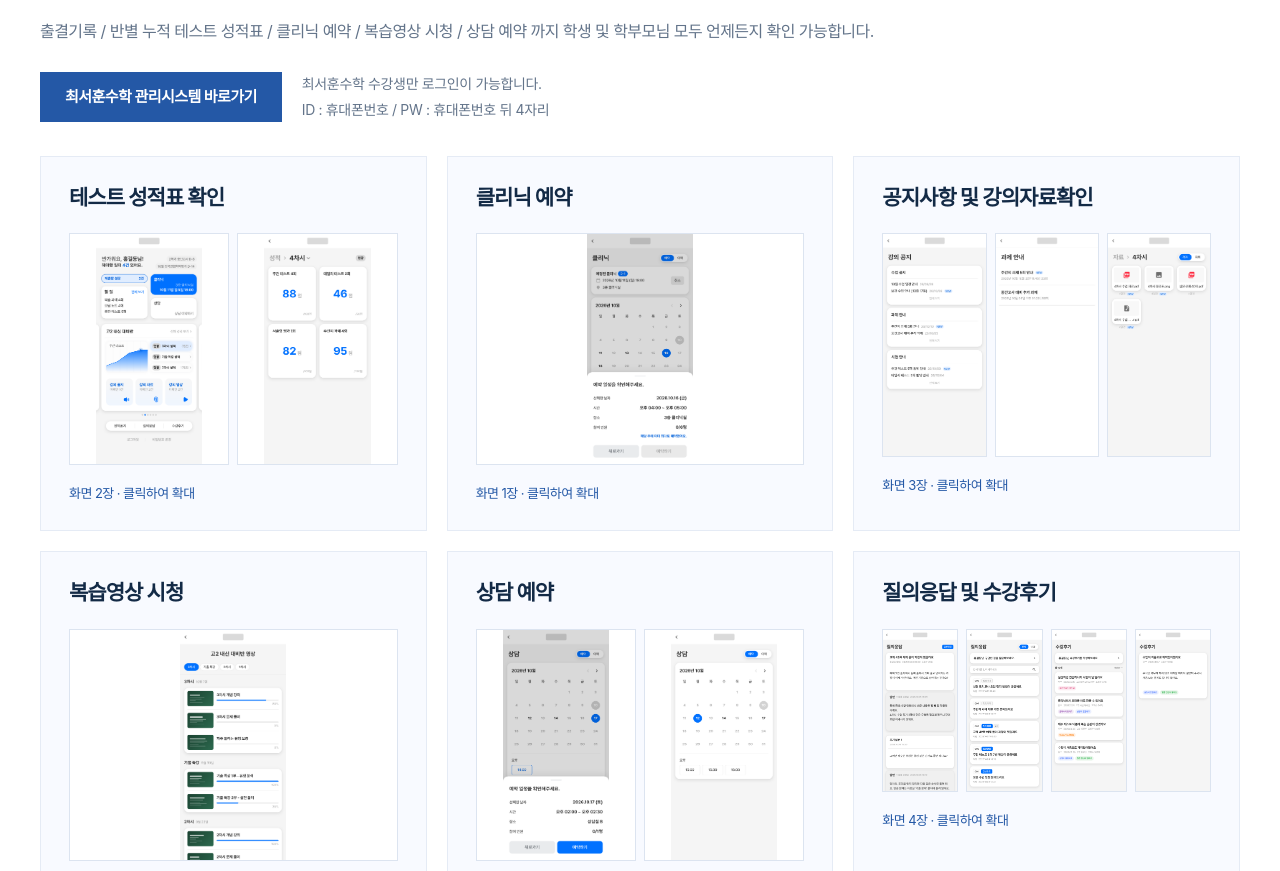
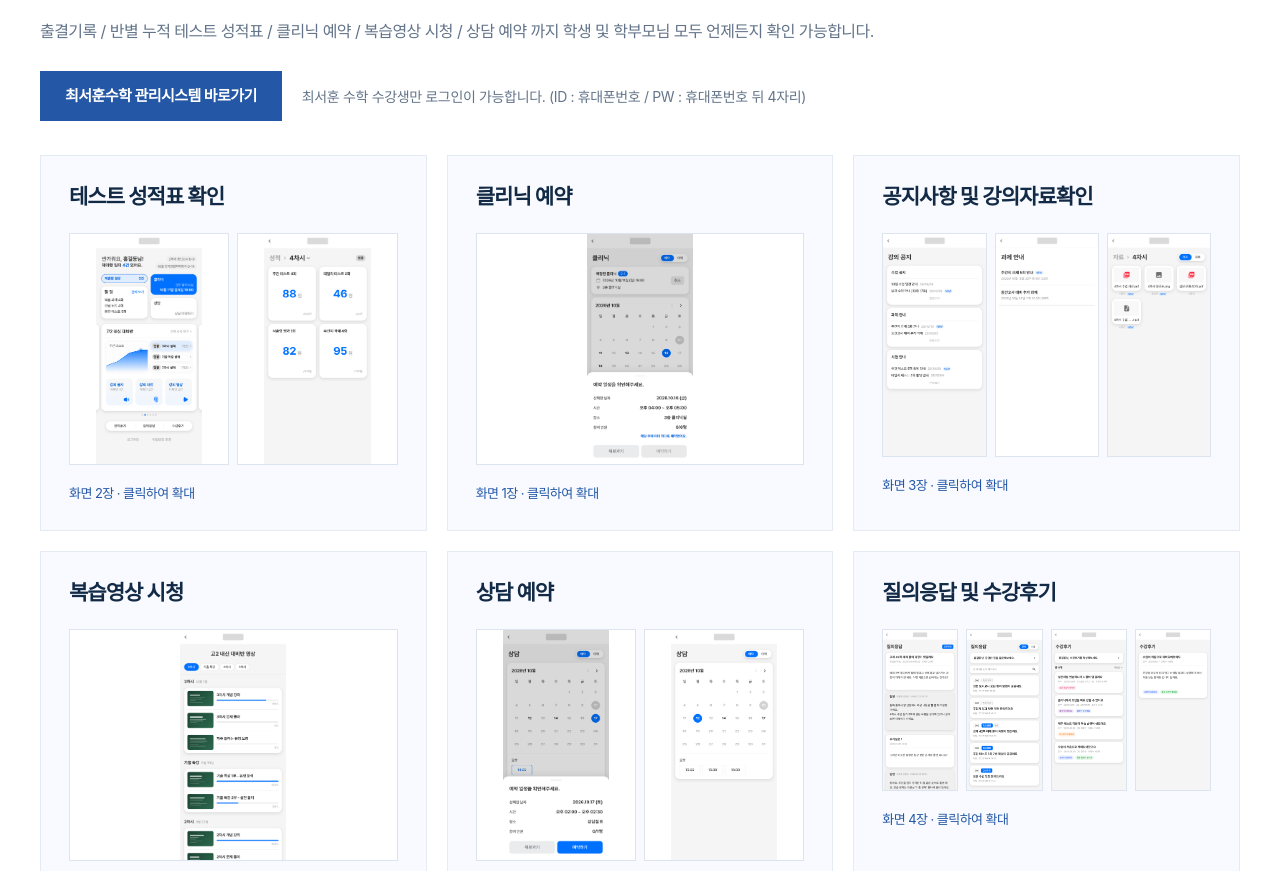
Before and after one commit to hoonmath/hoonmath.github.io, a plain HTML site: page index.html in a window 1280 px wide. Shown: the part 5130-6001 px from the top of the page. Drawn offline with Linux system fonts and the light colour scheme.

Commit message:
Keep the student login guide in a single sentence

```diff
--- a/index.html
+++ b/index.html
@@ -179,7 +179,7 @@
         <p class="eyebrow">LEARNING CARE</p>
         <h2 id="care-title">언제 어디서든 확인 가능한<br><strong>누적관리시스템</strong></h2>
         <p class="section-lead care-system-description">출결기록 / 반별 누적 테스트 성적표 / 클리닉 예약 / 복습영상 시청 / 상담 예약 까지 학생 및 학부모님 모두 언제든지 확인 가능합니다.</p>
-        <div class="section-actions care-system-actions"><a class="button button-dark" href="https://hoonmath.daechion.com" target="_blank" rel="noopener noreferrer" title="관리시스템 새 창에서 열기" aria-describedby="care-login-guide">최서훈수학 관리시스템 바로가기</a><p class="care-login-guide" id="care-login-guide">최서훈수학 수강생만 로그인이 가능합니다.<br>ID : 휴대폰번호 / PW : 휴대폰번호 뒤 4자리</p></div>
+        <div class="section-actions care-system-actions"><a class="button button-dark" href="https://hoonmath.daechion.com" target="_blank" rel="noopener noreferrer" title="관리시스템 새 창에서 열기" aria-describedby="care-login-guide">최서훈수학 관리시스템 바로가기</a><p class="care-login-guide" id="care-login-guide">최서훈 수학 수강생만 로그인이 가능합니다. (ID : 휴대폰번호 / PW : 휴대폰번호 뒤 4자리)</p></div>
         <div class="care-grid care-system-grid">
           <article class="care-card" data-care="test-results">
             <h3><a class="care-card-main" href="assets/images/care/care-02.png" data-lightbox data-gallery="care-test-results" data-caption="테스트 성적표 확인 · 누적 성적과 학습 현황" aria-label="테스트 성적표 확인 화면 2장 확대">테스트 성적표 확인</a></h3>
```
